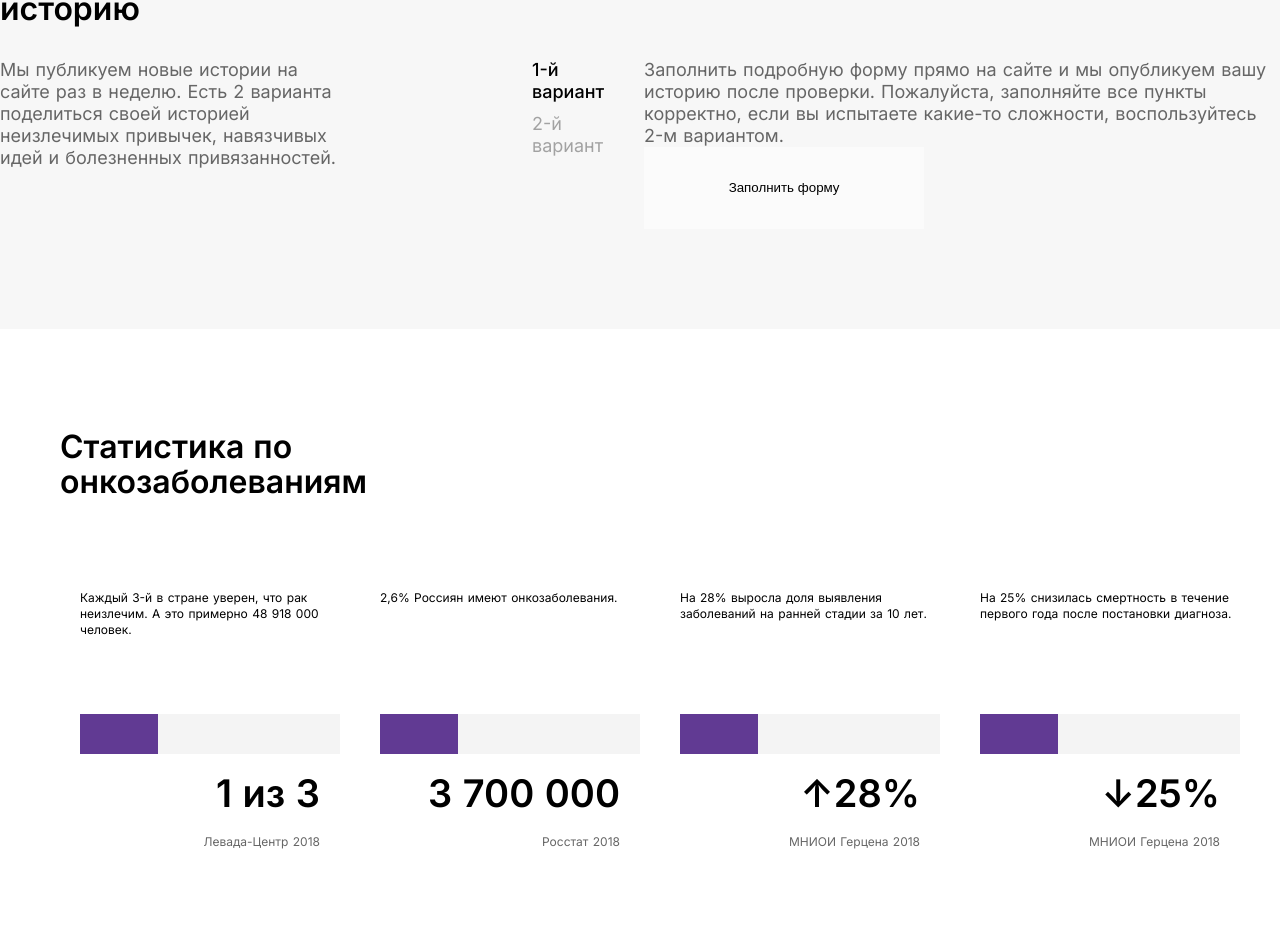
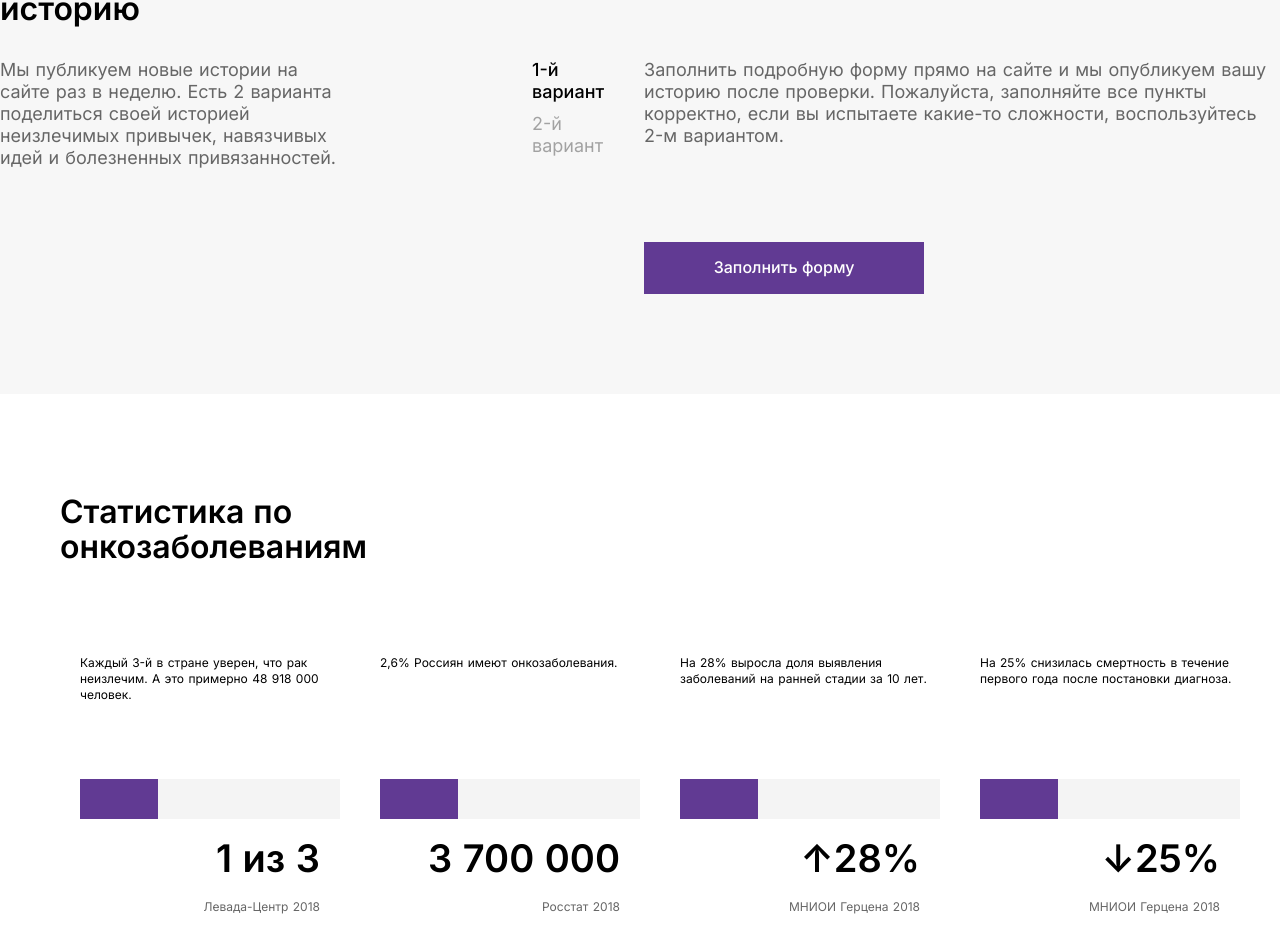
Before and after one commit to TeamNineteenFore/project_rac_lechitsya, a Nuxt app: page / in a window 1280 px wide. Shown: the part 3750-4694 px from the top of the page. Built offline with nearby package versions, Linux system fonts and the light colour scheme.

Commit message:
Add new component VioletButton, done vue layout block History

```diff
--- a/components/History.vue
+++ b/components/History.vue
@@ -19,7 +19,7 @@
           Заполнить подробную форму прямо на сайте и мы опубликуем вашу историю
           после проверки. Пожалуйста, заполняйте все пункты корректно, если вы
           испытаете какие-то сложности, воспользуйтесь 2-м вариантом.
-          <Button>Заполнить форму</Button>
+          <VioletButton class="history__button">Заполнить форму</VioletButton>
         </Description>
       </div>
     </div>
@@ -29,12 +29,12 @@
 <script>
 import Title from '@/components/ui/Title';
 import Description from '@/components/ui/Description';
-import Button from '@/components/ui/Button';
+import VioletButton from '@/components/ui/VioletButton';
 export default {
   components: {
     Title: Title,
     Description: Description,
-    Button: Button,
+    VioletButton: VioletButton,
   },
 };
 </script>
@@ -87,4 +87,8 @@ export default {
   color: #000000;
   font-weight: 500;
 }
+
+.history__button {
+  margin-top: 95px;
+}
 </style>
--- /dev/null
+++ b/components/ui/VioletButton.vue
@@ -0,0 +1,26 @@
+<template>
+  <button class="button">
+    <slot></slot>
+  </button>
+</template>
+
+<script>
+export default {};
+</script>
+
+<style scoped>
+.button {
+  max-width: 280px;
+  width: 100%;
+  height: 52px;
+  font-family: Inter;
+  font-style: normal;
+  font-weight: 500;
+  font-size: 16px;
+  line-height: 19px;
+  text-align: center;
+  background-color: #613a93;
+  color: #fff;
+  border: none;
+}
+</style>
```
